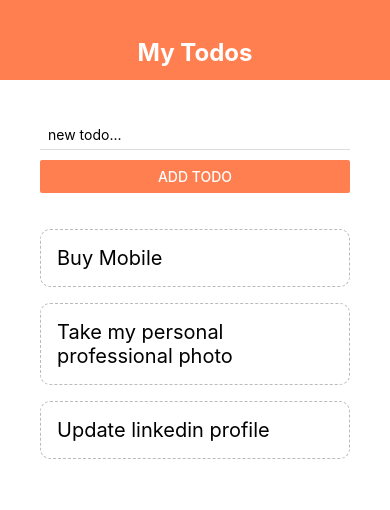
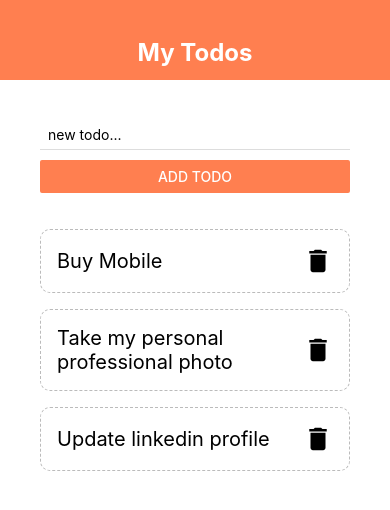
Before and after one commit to Jubayer05/React-Native-Todo-Apps, a React Native app: screen / in a window 390 px wide. Shown: the top 510 px of the page. Built offline with nearby package versions, Linux system fonts and the light colour scheme.

Commit message:
wrap up todo application

```diff
--- a/App.js
+++ b/App.js
@@ -68,13 +68,13 @@
   container: {
     flex: 1,
     backgroundColor: "#fff",
-    // alignItems: 'center',
-    // justifyContent: 'center',
   },
   content: {
+    flex: 1,
     padding: 40,
   },
   list: {
+    flex: 1,
     marginTop: 20,
   },
 });
--- a/components/TodoItem.js
+++ b/components/TodoItem.js
@@ -1,12 +1,18 @@
-import React from 'react';
-import { StyleSheet, Text, TouchableOpacity, View } from 'react-native';
+import React from "react";
+import { StyleSheet, Text, TouchableOpacity, View } from "react-native";
+import { MaterialIcons } from "@expo/vector-icons";
 
-const TodoItem = ({item,pressHandler}) => {
-
-
+const TodoItem = ({ item, pressHandler }) => {
   return (
-    <TouchableOpacity style={styles.item} onPress={() => pressHandler(item.id)}>
-      <Text style={styles.text}>{item.text}</Text>
+    <TouchableOpacity>
+      <View style={styles.item}>
+        <Text style={styles.text}>{item.text}</Text>
+        <MaterialIcons
+          onPress={() => pressHandler(item.id)}
+          style={styles.materialIcon}
+          name="delete"
+        />
+      </View>
     </TouchableOpacity>
   );
 };
@@ -15,15 +21,23 @@
 
 const styles = StyleSheet.create({
   item: {
+    flex: 1,
+    flexDirection: "row",
+    alignItems: "center",
+    justifyContent: "space-between",
     padding: 16,
     marginTop: 16,
-    borderColor: '#bbb',
-    borderStyle: 'dashed',
+    borderColor: "#bbb",
+    borderStyle: "dashed",
     borderWidth: 1,
     borderRadius: 10,
   },
   text: {
+    flex: 1,
     fontSize: 20,
-
-  }
-})
+  },
+  materialIcon: {
+    fontSize: 30,
+    flex: 0.1,
+  },
+});
```
